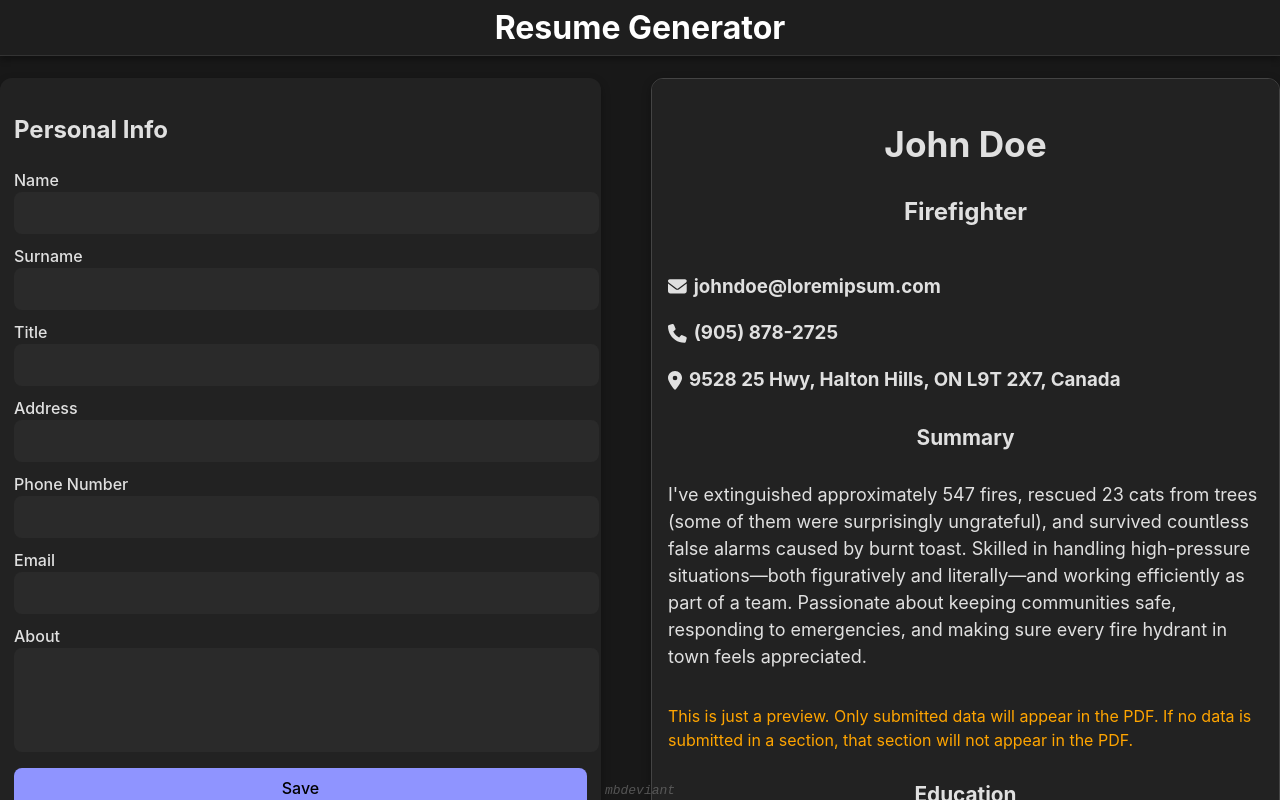
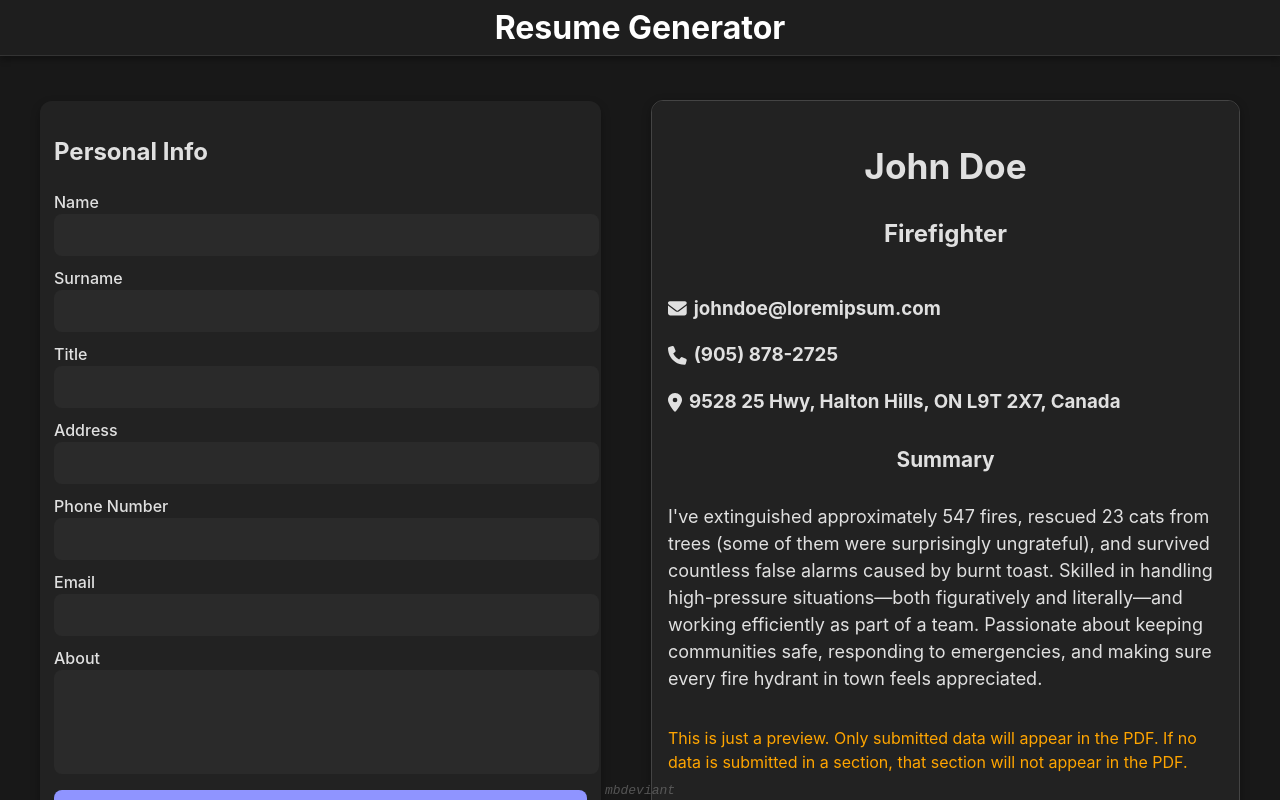
Before and after one commit to mbdeviant/resume-generator, a React (Vite) app: page / in a window 1280 px wide. Shown: the top 800 px of the page. Built offline with nearby package versions, Linux system fonts and the light colour scheme.

Commit message:
adjust main container layout

```diff
--- a/src/index.css
+++ b/src/index.css
@@ -46,10 +46,20 @@ label {
   font-size: 16px;
   font-weight: 500;
 }
+.content {
+  display: flex;
+  justify-content: center;
+  align-items: center;
+  padding: 22px;
+}
 .mainContainer {
+  max-width: 1200px;
+  width: 100%;
   display: flex;
+  justify-content: center;
+  align-items: center;
   padding-top: 22px;
-  justify-content: space-around;
+  /* justify-content: space-around; */
   gap: 50px;
 }
 
@@ -60,7 +70,7 @@ label {
   flex-direction: column;
   align-items: center;
   overflow-y: auto;
-  height: 885px;
+  height: 795px;
   border-radius: 12px;
   padding: 14px;
   background-color: #222222;
@@ -137,8 +147,8 @@ button:hover {
   color: black;
 }
 .preview {
-  width: 595px;
-  height: 842px;
+  width: 555px;
+  height: 750px;
   cursor: default;
   border: 1px solid #444;
   overflow-y: auto;
```
